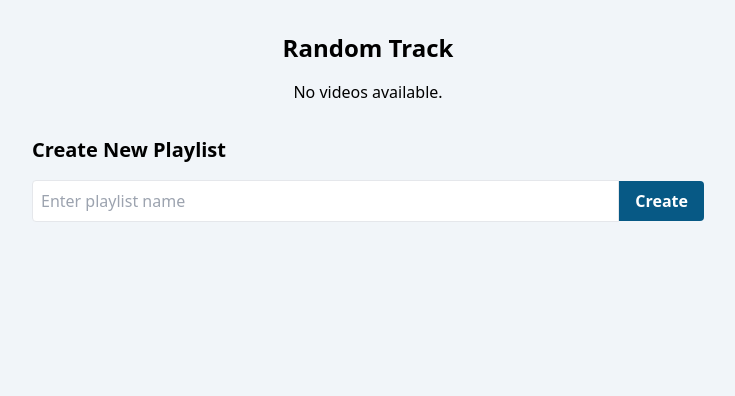
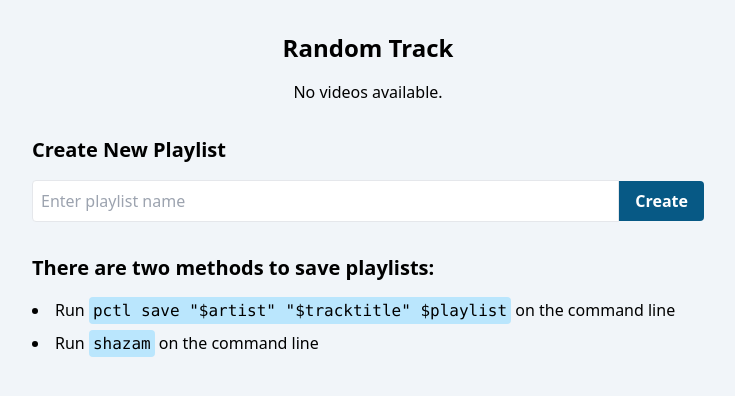
Before and after one commit to em429/music-tools, a Flask app: template app/templates/index.html in a window 1280 px wide. Shown: the part 56-452 px from the top of the page, without its empty margins (272-1007 px from the left). Run offline with Flask 3, Linux system fonts and the light colour scheme; the template is opened without the code that fills it, so the values that code supplies are empty; parts of the project's set-up code (start-up, migrations or seed data) failed here and were passed over; some libraries are stand-ins or nearby versions.

Commit message:
feat: add instructions for saving from cli

```diff
--- a/app/templates/index.html
+++ b/app/templates/index.html
@@ -37,5 +37,13 @@
         <button type="submit" class="bg-sky-800 hover:bg-sky-700 text-white font-bold py-2 px-4 rounded-r">Create</button>
     </form>
 </div>
+<div class="mt-8">
+    <h3 class="text-xl font-semibold mb-4">There are two methods to save playlists:</h3>
+    <ul class="space-y-2 list-disc list-inside">
+        <li class="">Run <code class="bg-sky-200 p-1 rounded">pctl save "$artist" "$tracktitle" $playlist</code> on the command line</li>
+        <li>Run <code class="bg-sky-200 p-1 rounded ">shazam</code> on the command line</li>
+    </ul>
+
+</div>
 </div>
 {% endblock %}
```
